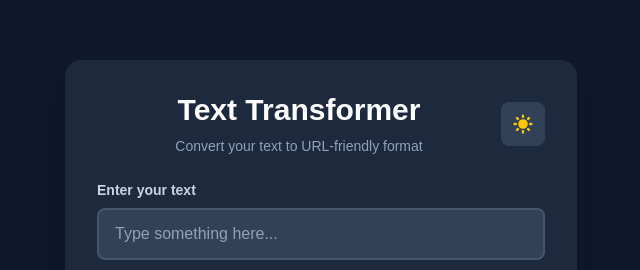
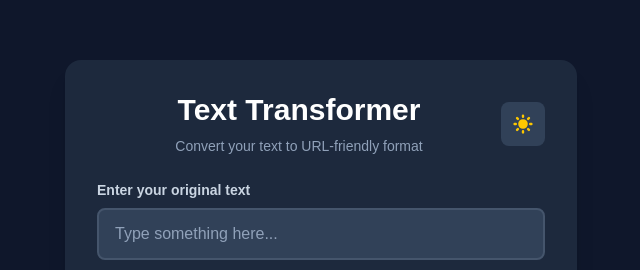
Before and after one commit to mrabetmotia/calcul, a Next.js app: page / in a window 1280 px wide. Shown: the part 176-446 px from the top of the page, without its empty margins (319-959 px from the left). Built offline with nearby package versions, Linux system fonts and the light colour scheme.

Commit message:
test auto update

```diff
--- a/app/page.tsx
+++ b/app/page.tsx
@@ -58,7 +58,7 @@ function Page() {
           <div className="space-y-2">
             <div className="flex items-center justify-between">
               <label className={`block text-sm font-semibold ${isDarkMode ? 'text-slate-300' : 'text-slate-700'}`}>
-                Enter your text
+                Enter your original text
               </label>
               {inputText && (
                 <span className={`text-xs font-medium ${isDarkMode ? 'text-slate-400' : 'text-slate-500'}`}>
```
